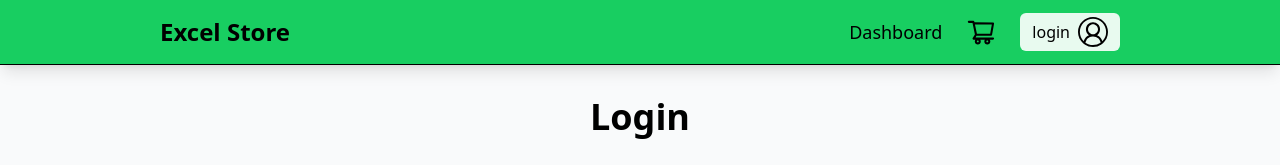
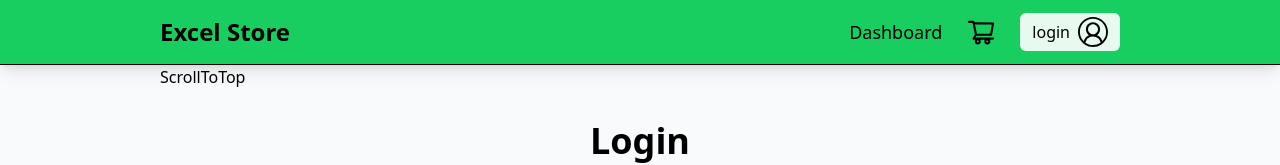
Before and after one commit to rithick-11/veg-e-com, a React (Vite) app in the folder client/: page /login in a window 1280 px wide. Shown: the top 165 px of the page. Built offline with nearby package versions, Linux system fonts and the light colour scheme; no server answers.

Commit message:
scroll to top fit

```diff
--- a/client/src/App.jsx
+++ b/client/src/App.jsx
@@ -2,7 +2,7 @@
 import { Toaster } from "react-hot-toast";
 import { Container } from "./components/UI";
 import { Route, Routes } from "react-router-dom";
-import { Footer, Navbar, NewLetter } from "./components";
+import { Footer, Navbar, NewLetter, ScrollToTop } from "./components";
 import { Home, Dashboard, Login, Signup, Cart, Product } from "./pages";
 
 const App = () => {
@@ -11,6 +11,7 @@
       <div className="bg-gray-50 min-h-screen">
         <Navbar />
         <Container>
+          <ScrollToTop />
           <Routes>
             <Route exact path="/" element={<Home />}></Route>
             <Route path="/dashboard" element={<Dashboard />}></Route>
--- /dev/null
+++ b/client/src/components/ScrollToTop.jsx
@@ -0,0 +1,16 @@
+import React from "react";
+import { useEffect } from "react";
+import { useLocation } from "react-router-dom";
+
+const ScrollToTop = () => {
+
+    const {pathname} = useLocation();
+
+  useEffect(() => {
+    window.scrollTo(0, 0);
+  }, [pathname]);
+
+  return <div>ScrollToTop</div>;
+};
+
+export default ScrollToTop;
--- a/client/src/components/index.js
+++ b/client/src/components/index.js
@@ -5,6 +5,7 @@
 import ProductThumbnail from "./ProductThumbnail";
 import NewLetter from "./NewLetter";
 import Footer from "./Footer";
+import ScrollToTop from "./ScrollToTop";
 
 export {
   Navbar,
@@ -14,4 +15,5 @@
   ProductThumbnail,
   NewLetter,
   Footer,
+  ScrollToTop,
 };
```
